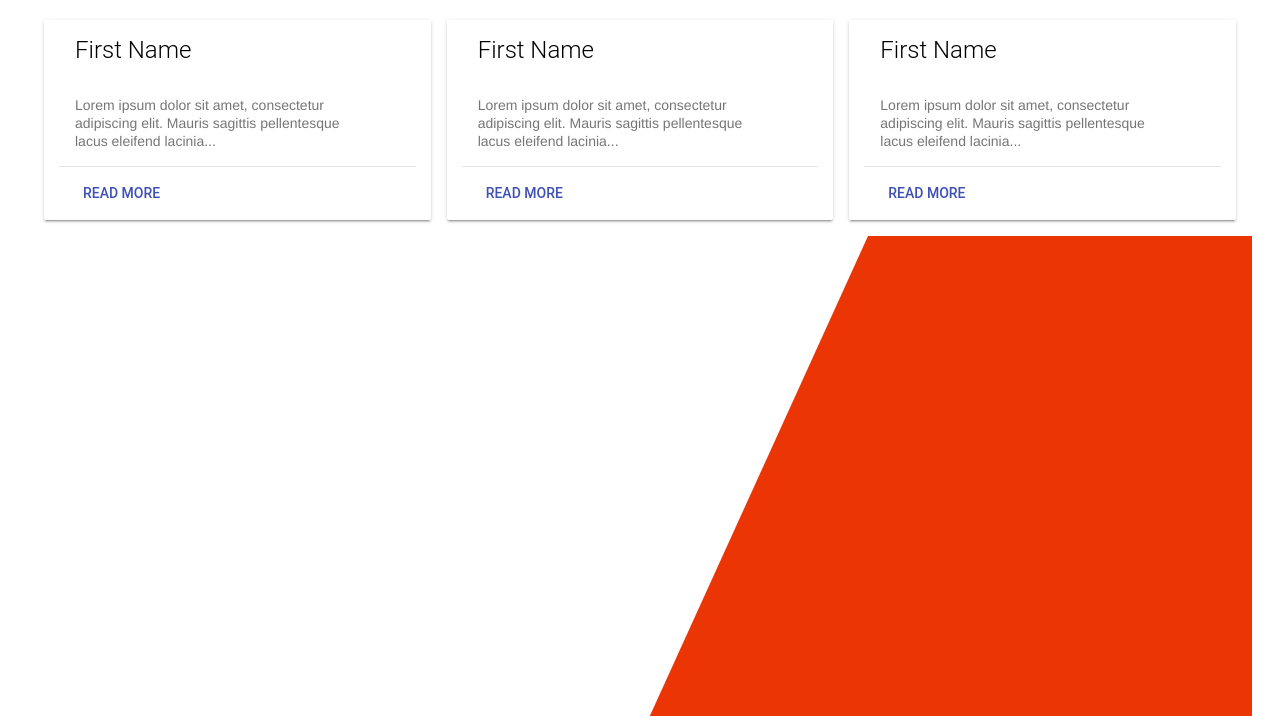
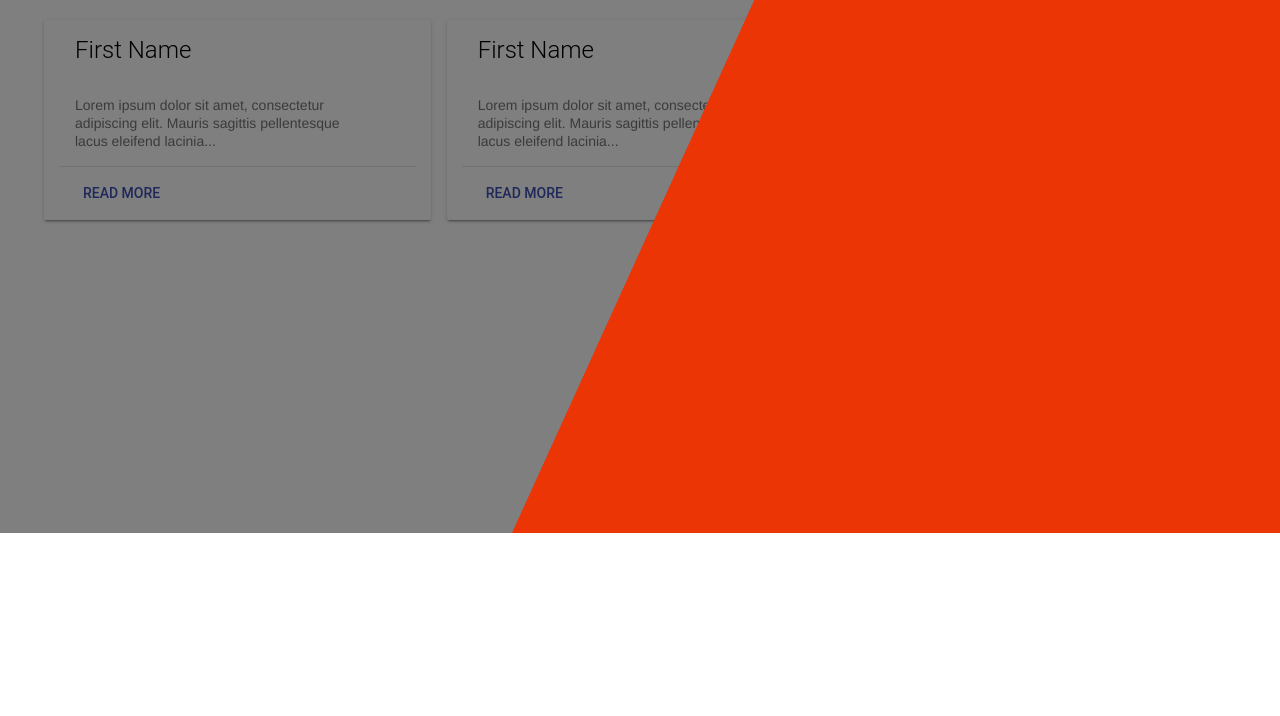
Before and after one commit to jliang9/TEDxWebsite2017, a plain HTML site: page speakers.html in a window 1280 px wide. Shown: the part 267-983 px from the top of the page. After the commit the page ends 800 px from the top, so only its background shows below. Drawn offline with nearby package versions, Linux system fonts and the light colour scheme.

Commit message:
Created trapezoidal overlay

```diff
--- a/css/style.css
+++ b/css/style.css
@@ -14,3 +14,21 @@ section {
     border-right: 0em solid transparent;
     float: right;
 }
+
+.overlay {
+    position: absolute;
+    top: 0;
+    left: 0;
+    height: 100%;
+    width: 100%;
+    background-color: rgba(0,0,0,0.5);
+    z-index: 10;
+}
+
+.modal {
+    display: inline;
+    left: initial;
+    position: fixed;
+    top: initial;
+    z-index: 11; /* 1px higher than the overlay layer */
+}
--- a/speakers.html
+++ b/speakers.html
@@ -39,6 +39,7 @@
         </nav>
         <section>
             <h2> SPEAKERS </h2>
+            <div class="overlay"> </div>
             <div class="container-fluid navbar navbar-default">
                 <!-- Collect the nav links, forms, and other content for toggling -->
                 <div class="collapse navbar-collapse" id="bs-example-navbar-collapse-1">
@@ -96,8 +97,8 @@
                     </div>
                 </div>
             </div>
-            <div class="trapezoid"></div>
         </section>
+        <div class="trapezoid modal"></div>
         <script src="js/app.js"></script>
     </body>
 </html>
```
